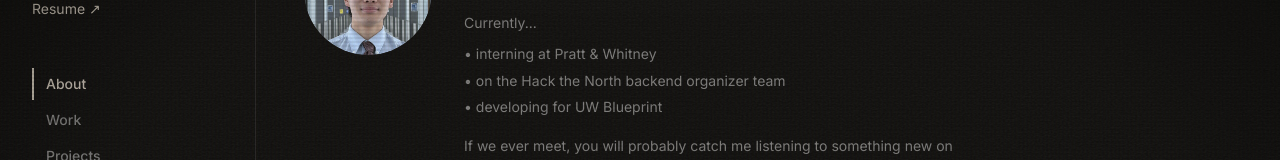
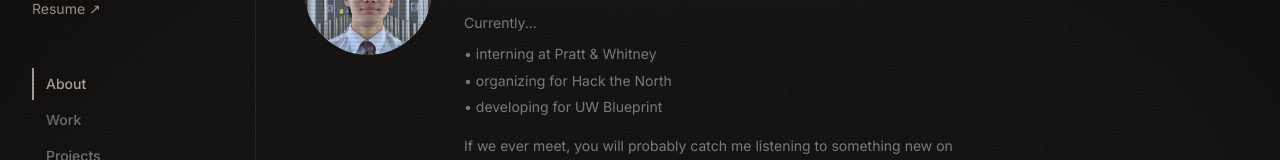
Before and after one commit to chene0/portfolio, a Next.js app: page / in a window 1280 px wide. Shown: the part 121-281 px from the top of the page. Built offline with nearby package versions, Linux system fonts and the light colour scheme.

Commit message:
make hack the north bullet point more succinct

```diff
--- a/src/app/page.tsx
+++ b/src/app/page.tsx
@@ -229,12 +229,12 @@ function ScrollableSection({ children }: { children: React.ReactNode }) {
 }
 
 function AboutPanel() {
-	const [avatarLoaded, setAvatarLoaded] = useState(false)
+	const [avatarLoaded, setAvatarLoaded] = useState(false);
 	return (
 		<div className="h-full flex flex-col max-w-2xl">
 			<div className="flex-shrink-0 flex flex-col sm:flex-row gap-8 items-start">
 				<div
-					className={`relative flex-shrink-0 rounded-full overflow-hidden ${!avatarLoaded ? 'img-shimmer' : ''}`}
+					className={`relative flex-shrink-0 rounded-full overflow-hidden ${!avatarLoaded ? "img-shimmer" : ""}`}
 					style={{ width: 128, height: 128 }}
 				>
 					<Image
@@ -243,7 +243,7 @@ function AboutPanel() {
 						width={128}
 						height={128}
 						onLoad={() => setAvatarLoaded(true)}
-						className={`rounded-full object-cover transition-opacity duration-500 ${avatarLoaded ? 'opacity-100' : 'opacity-0'}`}
+						className={`rounded-full object-cover transition-opacity duration-500 ${avatarLoaded ? "opacity-100" : "opacity-0"}`}
 						style={{ width: 128, height: 128 }}
 					/>
 				</div>
@@ -260,7 +260,7 @@ function AboutPanel() {
 					</p>
 					<ul className="mt-2 space-y-1 text-text-secondary text-sm leading-relaxed">
 						<li>• interning at Pratt &amp; Whitney</li>
-						<li>• on the Hack the North backend organizer team</li>
+						<li>• organizing for Hack the North</li>
 						<li>• developing for UW Blueprint</li>
 					</ul>
 					<p className="mt-4 text-text-secondary text-sm leading-relaxed">
```
